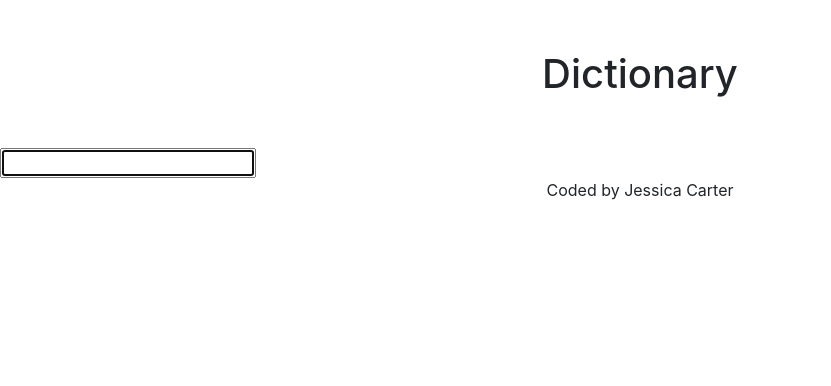
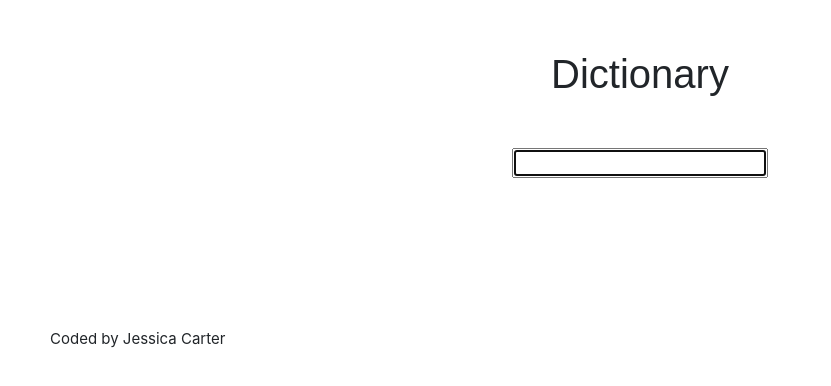
Before and after one commit to JessKCode/magic-dictionary, a React (Create React App) app: page / in a window 1280 px wide. Shown: the top 386 px of the page, without its empty margins (0-831 px from the left). Built offline with nearby package versions, Linux system fonts and the light colour scheme.

Commit message:
added some css

```diff
--- a/src/App.css
+++ b/src/App.css
@@ -1,7 +1,10 @@
 .App-header {
   text-align: center;
   margin: 50px auto;
+  font-family: Luminari, fantasy;
 }
 .App-footer {
-  text-align: center;
+  padding-left: 50px;
+  font-size: 15px;
+  margin-top: 150px;
 }
--- a/src/Dictionary.css
+++ b/src/Dictionary.css
@@ -1,2 +1,3 @@
 .Dictionary {
+  text-align: center;
 }
--- a/src/Dictionary.js
+++ b/src/Dictionary.js
@@ -1,6 +1,6 @@
 import React, { useState } from "react";
+import axios from "axios";
 import "./Dictionary.css";
-import axios from "axios";
 import Results from "./Results.js";
 
 export default function Dictionary (){
--- a/src/Meaning.js
+++ b/src/Meaning.js
@@ -1,4 +1,5 @@
 import React from "react";
+import "./Results.css";
 
 export default function Meaning(props){
   console.log(props.meaning);
@@ -8,11 +9,11 @@ export default function Meaning(props){
    {props.meaning.definitions.map(function(definitions, index) {
        return (
          <div key={index}>
-           <p>
-             {definitions.definition}
+           <span>
+             <p className="definition">{definitions.definition}</p>
              <br />
-             <em>"{definitions.example}."</em>
-          </p>
+             <em className="example">"{definitions.example}."</em>
+          </span>
         </div>
   );
   })}
--- /dev/null
+++ b/src/Results.css
@@ -0,0 +1,7 @@
+.word {
+  margin: 10px auto;
+  font-size: 35px;
+}
+.phonetic {
+  font-weight: 300;
+}
```
